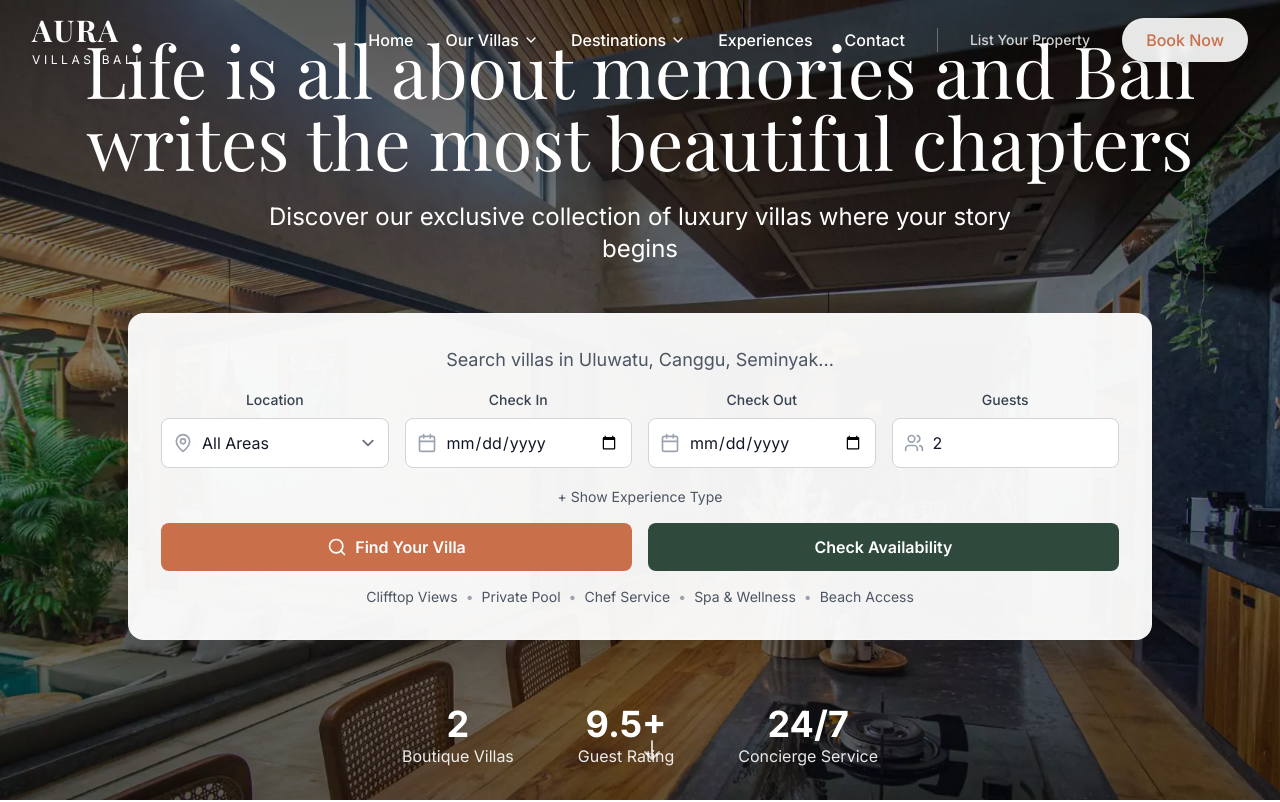
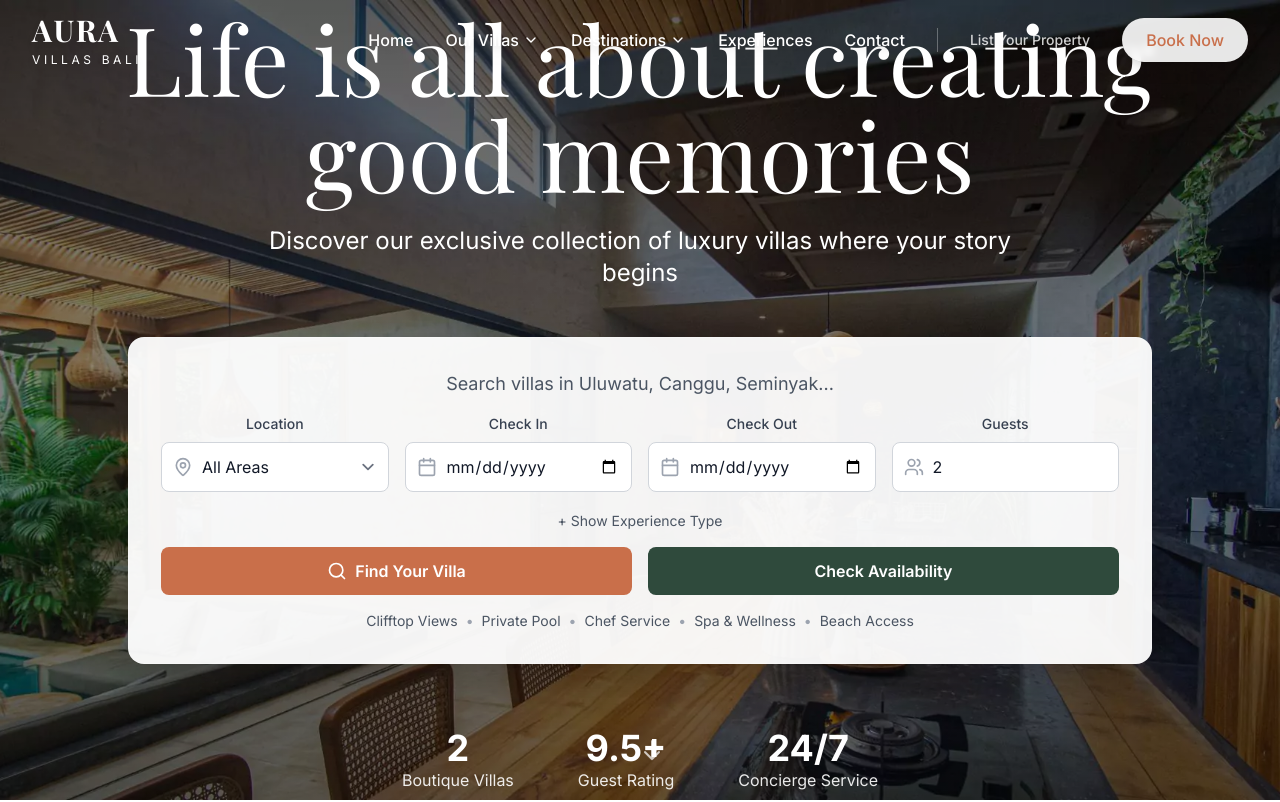
Before and after one commit to AndradeF87/aura-villas-bali, a Next.js app: page / in a window 1280 px wide. Shown: the top 802 px of the page. Built offline with nearby package versions, Linux system fonts and the light colour scheme; a web font is replaced by a local one.

Commit message:
Simplify hero headline to focus on creating good memories
- Changed headline to 'Life is all about creating good memories' (shorter, cleaner)
- Restored larger font sizes since headline is now shorter
- Updated all metadata to match the simplified message
- Maintained subheadline and animations

```diff
--- a/app/layout.tsx
+++ b/app/layout.tsx
@@ -17,12 +17,12 @@ const playfair = Playfair_Display({
 
 export const metadata: Metadata = {
   metadataBase: new URL('https://aura-villas-bali.com'),
-  title: "AURA Villas Bali - Where Memories Are Made",
-  description: "Life is all about memories and Bali writes the most beautiful chapters. Discover our exclusive collection of luxury villas where your story begins.",
+  title: "AURA Villas Bali - Creating Good Memories",
+  description: "Life is all about creating good memories. Discover our exclusive collection of luxury villas where your story begins.",
   keywords: "luxury villas Bali, exclusive Bali villas, Uluwatu villas, Canggu villas, Seminyak villas, beachfront villas Bali, clifftop villas Bali, villa rental Bali, Bali memories",
   openGraph: {
-    title: "AURA Villas Bali - Where Memories Are Made",
-    description: "Life is all about memories and Bali writes the most beautiful chapters. Book your perfect villa today.",
+    title: "AURA Villas Bali - Creating Good Memories",
+    description: "Life is all about creating good memories. Book your perfect villa today.",
     url: "https://aura-villas-bali.com",
     siteName: "AURA Villas Bali",
     images: [
@@ -38,8 +38,8 @@ export const metadata: Metadata = {
   },
   twitter: {
     card: "summary_large_image",
-    title: "AURA Villas Bali - Where Memories Are Made",
-    description: "Life is all about memories and Bali writes the most beautiful chapters.",
+    title: "AURA Villas Bali - Creating Good Memories",
+    description: "Life is all about creating good memories.",
     images: ["/images/og-image.jpg"],
   },
   robots: {
--- a/app/page.tsx
+++ b/app/page.tsx
@@ -8,8 +8,8 @@ import { TrustSignals } from '@/components/homepage/TrustSignals'
 import { WhatsAppButton } from '@/components/homepage/WhatsAppButton'
 
 export const metadata: Metadata = {
-  title: 'AURA Villas Bali - Where Memories Are Made',
-  description: 'Life is all about memories and Bali writes the most beautiful chapters. Discover our exclusive collection of luxury villas where your story begins. Book your perfect Bali escape today.',
+  title: 'AURA Villas Bali - Creating Good Memories',
+  description: 'Life is all about creating good memories. Discover our exclusive collection of luxury villas where your story begins. Book your perfect Bali escape today.',
   keywords: 'luxury villas Bali, exclusive Bali villas, Uluwatu villas, Canggu villas, Seminyak villas, beachfront villas Bali, clifftop villas Bali, villa rental Bali, Bali memories, luxury accommodation Bali',
 }
 
--- a/src/components/homepage/Hero.tsx
+++ b/src/components/homepage/Hero.tsx
@@ -43,8 +43,8 @@ export function Hero() {
       {/* Content */}
       <div className="relative z-10 container mx-auto px-4 text-center text-white">
         {/* Main Headline */}
-        <h1 className="font-serif text-4xl md:text-6xl lg:text-7xl mb-6 animate-fade-in-up opacity-0 leading-tight">
-          Life is all about memories and Bali writes the most beautiful chapters
+        <h1 className="font-serif text-5xl md:text-7xl lg:text-8xl mb-6 animate-fade-in-up opacity-0">
+          Life is all about creating good memories
         </h1>
 
         {/* Subheadline */}
```
Also changed, not shown: .claude-flow/metrics/performance.json, .claude-flow/metrics/system-metrics.json, .claude-flow/metrics/task-metrics.json.
